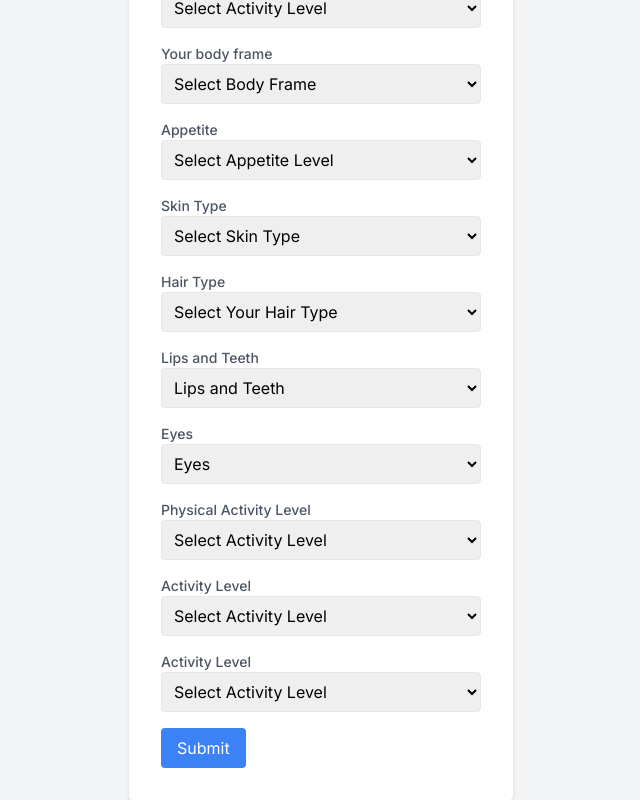
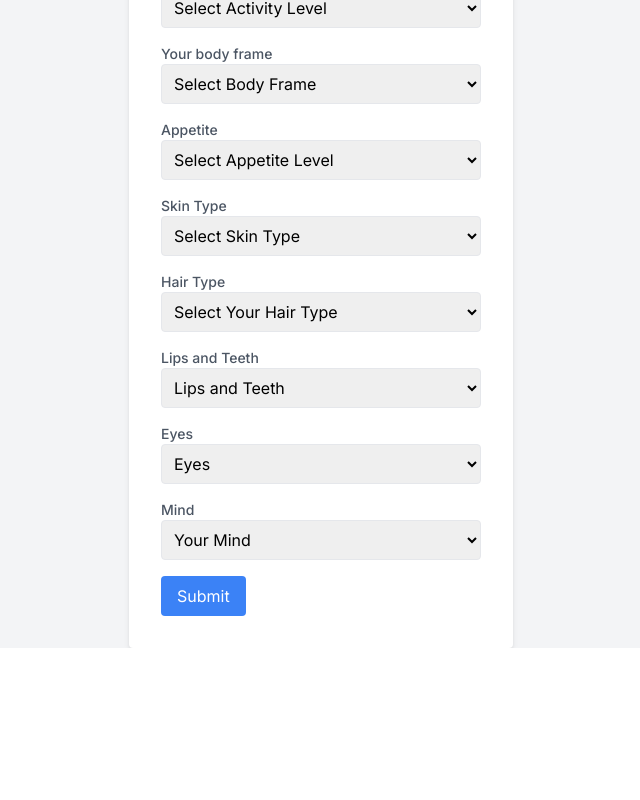
Before and after one commit to CMPN-CODECELL/Syrus-2024-Web2-right, a Next.js app in the folder frontend/: page /questions in a window 1280 px wide. Shown: the part 376-1176 px from the top of the page, without its empty margins (319-959 px from the left). After the commit the page ends 1024 px from the top, so only its background shows below. Built offline with nearby package versions, Linux system fonts and the light colour scheme.

Commit message:
modified input attributes

```diff
--- a/frontend/app/(questionnaire)/questions/page.js
+++ b/frontend/app/(questionnaire)/questions/page.js
@@ -236,64 +236,25 @@ const Form = () => {
 
           <div className="mb-4">
             <label htmlFor="activityLevel" className="block text-sm font-medium text-gray-600">
-            Physical Activity Level
+            Mind
             </label>
             <select
-              id="activityLevel"
-              name="activityLevel"
-              value={formData.activityLevel}
+              id="mind"
+              name="mind"
+              value={formData.mind}
               onChange={handleChange}
               className="w-full p-2 border rounded"
             >
               <option value="" disabled selected>
-                Select Activity Level
+                Your Mind
               </option>
-              <option value="low">Low</option>
-              <option value="medium">Medium</option>
-              <option value="high">High</option>
+              <option value="low">restless</option>
+              <option value="medium">Aggressive</option>
+              <option value="high">Calm and Cool</option>
             </select>
           </div>
 
 
-          <div className="mb-4">
-            <label htmlFor="activityLevel" className="block text-sm font-medium text-gray-600">
-              Activity Level
-            </label>
-            <select
-              id="activityLevel"
-              name="activityLevel"
-              value={formData.activityLevel}
-              onChange={handleChange}
-              className="w-full p-2 border rounded"
-            >
-              <option value="" disabled selected>
-                Select Activity Level
-              </option>
-              <option value="low">Low</option>
-              <option value="medium">Medium</option>
-              <option value="high">High</option>
-            </select>
-          </div>
-
-          <div className="mb-4">
-            <label htmlFor="activityLevel" className="block text-sm font-medium text-gray-600">
-              Activity Level
-            </label>
-            <select
-              id="activityLevel"
-              name="activityLevel"
-              value={formData.activityLevel}
-              onChange={handleChange}
-              className="w-full p-2 border rounded"
-            >
-              <option value="" disabled selected>
-                Select Activity Level
-              </option>
-              <option value="low">Low</option>
-              <option value="medium">Medium</option>
-              <option value="high">High</option>
-            </select>
-          </div>
           {/* ... */}
 
           {/* Submit Button */}
```
